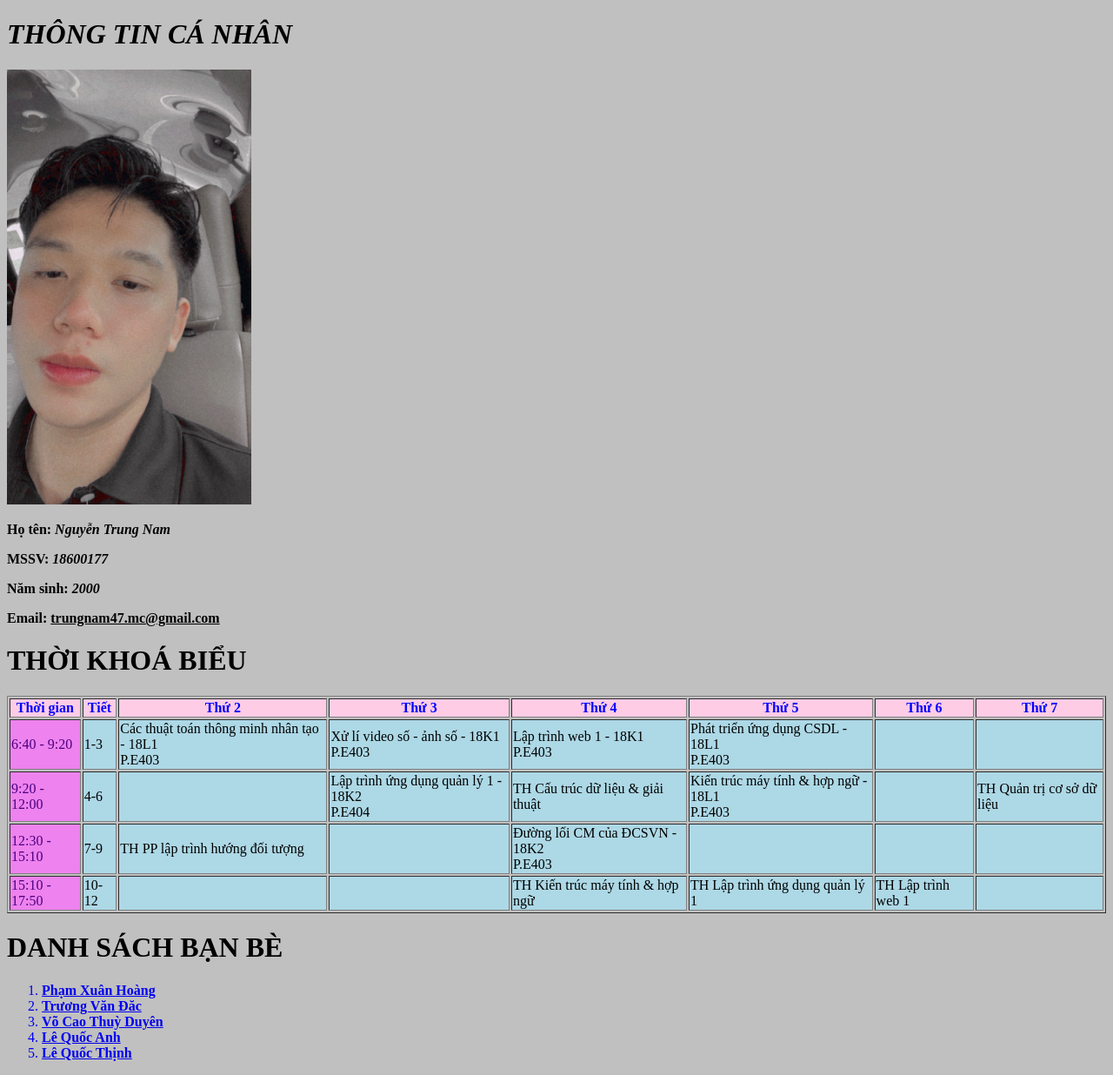
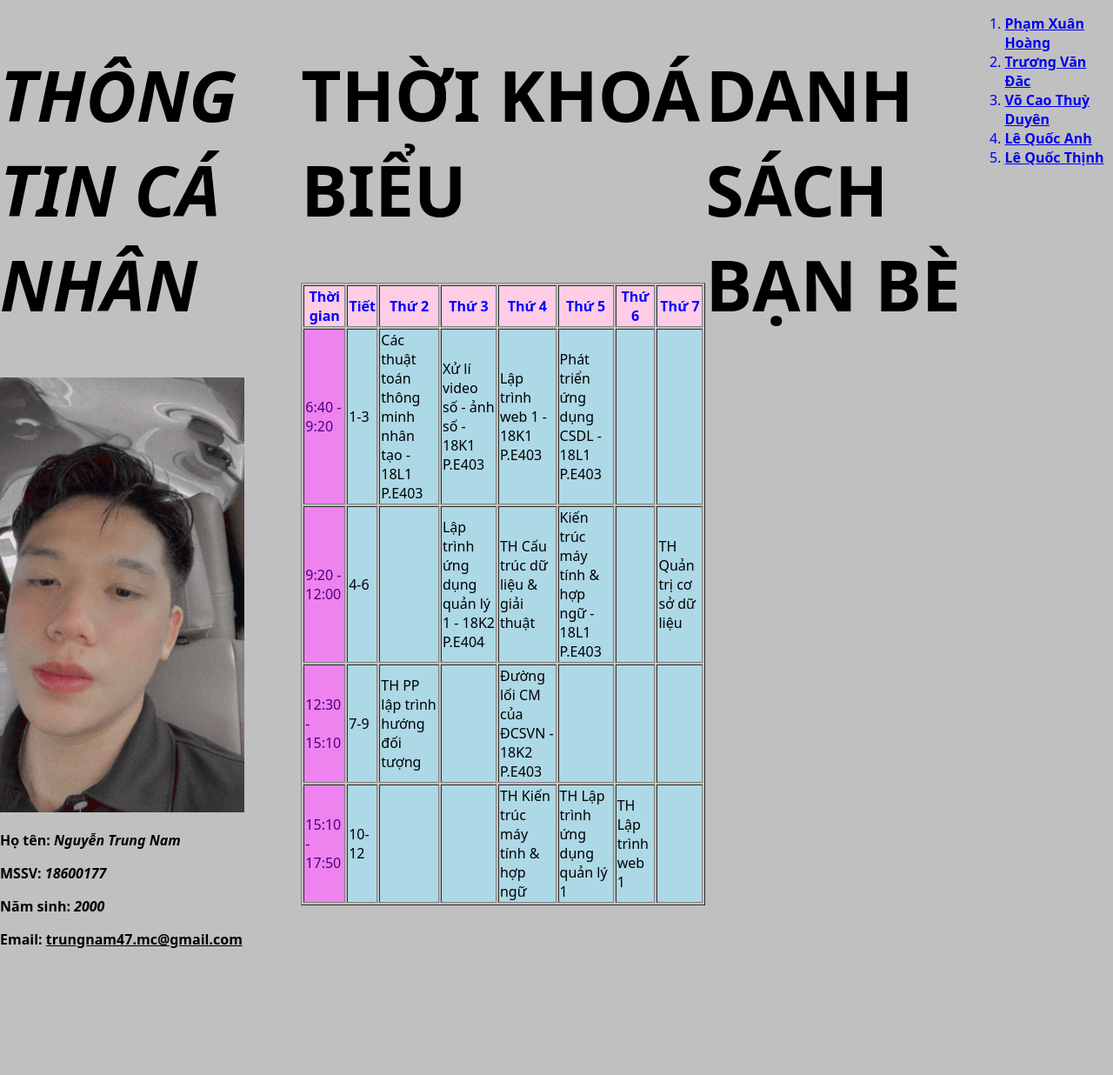
Before and after one commit to NamNikon/FreePHP, a PHP site: page /18600177_08.html in a window 1280 px wide. Shown: the whole page at 87% size. After the commit the page ends 1090 px from the top, so only its background shows below. Run offline with PHP 8.4, Linux system fonts and the light colour scheme.

Commit message:
HomeWork_Week03

```diff
--- a/18600177_08.html
+++ b/18600177_08.html
@@ -20,7 +20,7 @@
         <p><strong>Email: <u>trungnam47.mc@gmail.com</u></strong></p>
     </div>
 
-    <div class="time-table">
+    <div class="container">
         <h1>THỜI KHOÁ BIỂU</h1>
         <table border="1">
             <thead style="background-color: #FFCCE6;color: blue;">
--- a/style.css
+++ b/style.css
@@ -4,6 +4,68 @@
     height: 500px;
     background-color: #93B874;
 }
+.box {
+  padding: 20px;
+  margin: 10px;
+  width: 560px;
+}
+#container .box {
+  float: left;
+  padding-bottom: 20px;
+}
 body{
     background-color: #C0C0C0;
 }
+.img::right-boobs{
+    position: relative;
+    left: 10px;
+    top: -10px;
+    cursor: pointer;
+}
+
+h1::before {
+    transform: scaleX(0);
+    transform-origin: bottom right;
+  }
+
+  h1:hover::before {
+    transform: scaleX(1);
+    transform-origin: bottom left;
+  }
+
+  h1::before {
+    content: " ";
+    display: block;
+    position: absolute;
+    top: 0; right: 0; bottom: 0; left: 0;
+    inset: 0 0 0 0;
+    background: hsl(200 100% 80%);
+    z-index: -1;
+    transition: transform .3s ease;
+  }
+
+  h1 {
+    position: relative;
+    font-size: 5rem;
+  }
+
+  html {
+    block-size: 100%;
+    inline-size: 100%;
+  }
+
+  body {
+    min-block-size: 100%;
+    min-inline-size: 100%;
+    margin: 0;
+    box-sizing: border-box;
+    display: grid;
+    place-content: center;
+    font-family: system-ui, sans-serif;
+  }
+
+  @media (orientation: landscape) {
+    body {
+      grid-auto-flow: column;
+    }
+  }
```
Also changed, not shown: 1 other file.
